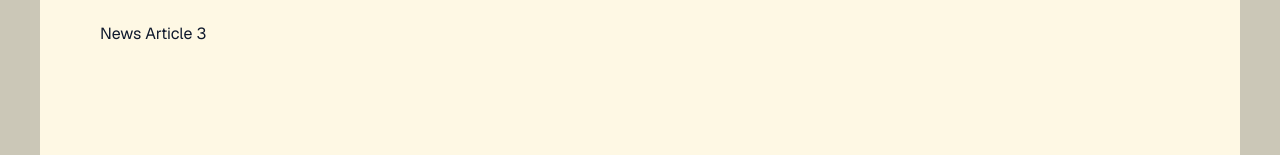
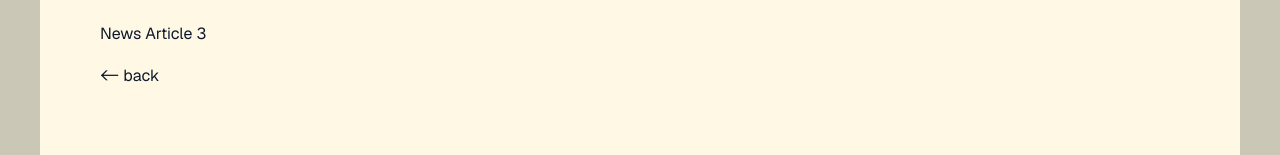
Before and after one commit to Krieger-m/news-page-project, a Next.js app: page /news in a window 1280 px wide. Shown: the part 338-493 px from the top of the page. Built offline with nearby package versions, Linux system fonts and the light colour scheme.

Commit message:
added back-buttons

```diff
--- a/src/app/news/page.tsx
+++ b/src/app/news/page.tsx
@@ -6,12 +6,14 @@ export default function NewsPage() {
     <div className={styles.page}>
       <main className={styles.main}>
         <h1>News Page</h1>
-        <br/>
-        <Link href={'/news/1'}>News Article 1</Link>
-        <br/>
-        <Link href={'/news/2'}>News Article 2</Link>
-        <br/>
-        <Link href={'/news/3'}>News Article 3</Link>
+        <br />
+        <Link href={"/news/1"}>News Article 1</Link>
+        <br />
+        <Link href={"/news/2"}>News Article 2</Link>
+        <br />
+        <Link href={"/news/3"}>News Article 3</Link>
+        <br />
+        <Link href={"/"}>{"<- back"}</Link>
       </main>
     </div>
   );
```
